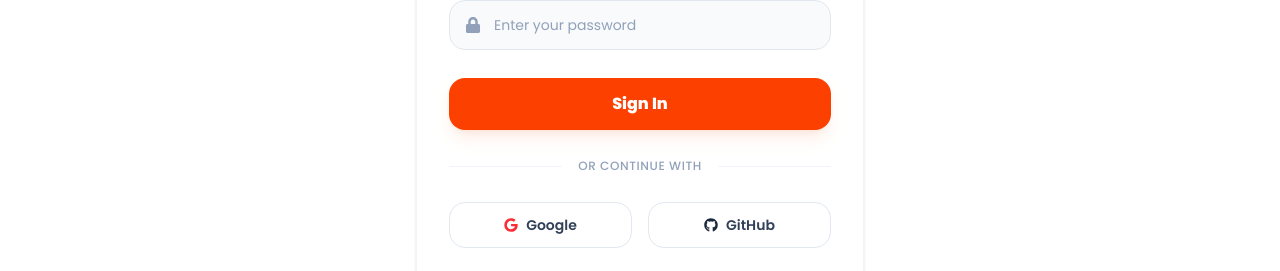
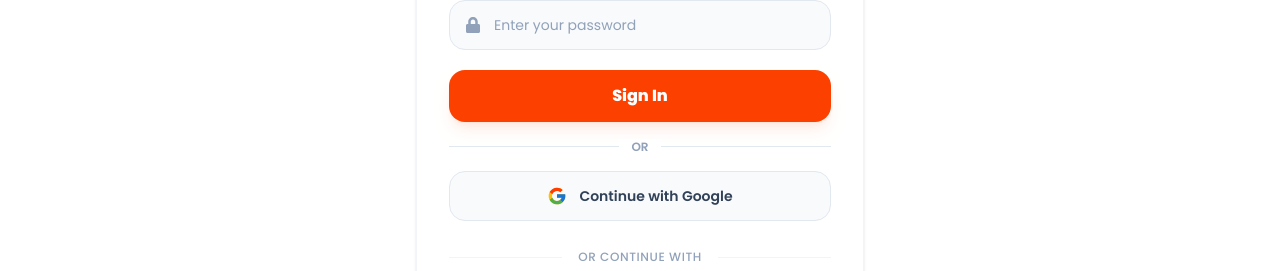
Before and after one commit to opunath26/my-hero-kidz, a Next.js app: page /login in a window 1280 px wide. Shown: the part 494-765 px from the top of the page. Built offline with nearby package versions, Linux system fonts and the light colour scheme; no server answers.

Commit message:
feat(auth): add loading spinner states for credential and google sign-in

```diff
--- a/src/components/auth/LoginForm.jsx
+++ b/src/components/auth/LoginForm.jsx
@@ -4,14 +4,19 @@ import React, { useState } from 'react';
 import Link from 'next/link';
 import { signIn } from 'next-auth/react';
 import { useRouter } from 'next/navigation';
-import { FaEnvelope, FaLock, FaCheckCircle } from 'react-icons/fa';
+import { FaEnvelope, FaLock, FaCheckCircle, FaSpinner } from 'react-icons/fa';
+import { FcGoogle } from 'react-icons/fc';
 
 const LoginForm = () => {
     const [loading, setLoading] = useState(false);
+    const [googleLoading, setGoogleLoading] = useState(false);
     const [error, setError] = useState("");
     const [showSuccessToast, setShowSuccessToast] = useState(false);
     const router = useRouter();
 
+    const isAnyLoading = loading || googleLoading || showSuccessToast;
+
+    // Email/Password Login
     const handleLogin = async (e) => {
         e.preventDefault();
         setLoading(true);
@@ -40,9 +45,21 @@ const LoginForm = () => {
         }
     };
 
+    // Google Login Handler
+    const handleGoogleLogin = async () => {
+        setGoogleLoading(true);
+        setError("");
+        try {
+            await signIn("google", { callbackUrl: "/" });
+        } catch (err) {
+            setGoogleLoading(false);
+            setError("Google sign-in failed. Please try again.");
+        }
+    };
+
     return (
         <div className="relative w-full">
-            {/*  Top Animated Success Toast / Popup */}
+            {/* Top Animated Success Toast */}
             {showSuccessToast && (
                 <div className="top-5 right-5 left-5 z-50 fixed flex justify-center items-center animate-bounce pointer-events-none">
                     <div className="flex items-center gap-3 bg-slate-900/90 shadow-2xl backdrop-blur-md px-5 py-3.5 border border-emerald-500/30 rounded-2xl text-white">
@@ -62,6 +79,7 @@ const LoginForm = () => {
                     </div>
                 )}
 
+                {/* Email Input */}
                 <div className="space-y-1">
                     <label className="font-semibold text-slate-700 text-sm">Email Address</label>
                     <div className="relative flex items-center">
@@ -70,12 +88,14 @@ const LoginForm = () => {
                             name="email"
                             type="email"
                             placeholder="Enter your email"
-                            className="bg-slate-50 focus:bg-white py-3.5 pr-4 pl-11 border border-slate-200 focus:border-primary rounded-2xl focus:outline-none w-full text-slate-800 text-sm transition-all placeholder-slate-400"
+                            disabled={isAnyLoading}
+                            className="bg-slate-50 focus:bg-white disabled:opacity-60 py-3.5 pr-4 pl-11 border border-slate-200 focus:border-primary rounded-2xl focus:outline-none w-full text-slate-800 text-sm transition-all placeholder-slate-400"
                             required
                         />
                     </div>
                 </div>
 
+                {/* Password Input */}
                 <div className="space-y-1">
                     <div className="flex justify-between items-center">
                         <label className="font-semibold text-slate-700 text-sm">Password</label>
@@ -89,20 +109,59 @@ const LoginForm = () => {
                             name="password"
                             type="password"
                             placeholder="Enter your password"
-                            className="bg-slate-50 focus:bg-white py-3.5 pr-4 pl-11 border border-slate-200 focus:border-primary rounded-2xl focus:outline-none w-full text-slate-800 text-sm transition-all placeholder-slate-400"
+                            disabled={isAnyLoading}
+                            className="bg-slate-50 focus:bg-white disabled:opacity-60 py-3.5 pr-4 pl-11 border border-slate-200 focus:border-primary rounded-2xl focus:outline-none w-full text-slate-800 text-sm transition-all placeholder-slate-400"
                             required
                         />
                     </div>
                 </div>
 
+                {/* Submit Button */}
                 <button
                     type="submit"
-                    disabled={loading || showSuccessToast}
-                    className="bg-primary hover:bg-primary/90 disabled:opacity-50 shadow-lg shadow-primary/10 mt-2 py-3.5 rounded-2xl w-full font-bold text-white text-base active:scale-[0.98] transition-all"
+                    disabled={isAnyLoading}
+                    className="flex justify-center items-center gap-2 bg-primary hover:bg-primary/90 disabled:opacity-60 shadow-lg shadow-primary/10 mt-2 py-3.5 rounded-2xl w-full font-bold text-white text-base active:scale-[0.98] transition-all cursor-pointer disabled:cursor-not-allowed"
                 >
-                    {loading ? "Signing in..." : showSuccessToast ? "Success!" : "Sign In"}
+                    {loading ? (
+                        <>
+                            <FaSpinner className="text-lg animate-spin" />
+                            <span>Signing in...</span>
+                        </>
+                    ) : showSuccessToast ? (
+                        "Success!"
+                    ) : (
+                        "Sign In"
+                    )}
                 </button>
             </form>
+
+            {/* Divider */}
+            <div className="relative flex justify-center items-center my-6">
+                <div className="border-slate-200 border-t w-full"></div>
+                <span className="top-1/2 absolute bg-white px-3 font-semibold text-slate-400 text-xs -translate-y-1/2">
+                    OR
+                </span>
+            </div>
+
+            {/* Google Sign In Button */}
+            <button
+                type="button"
+                onClick={handleGoogleLogin}
+                disabled={isAnyLoading}
+                className="flex justify-center items-center gap-3 bg-slate-50 hover:bg-slate-100 disabled:opacity-60 py-3.5 border border-slate-200 rounded-2xl w-full font-semibold text-slate-700 text-sm active:scale-[0.98] transition-all cursor-pointer disabled:cursor-not-allowed"
+            >
+                {googleLoading ? (
+                    <>
+                        <FaSpinner className="text-primary text-lg animate-spin" />
+                        <span>Connecting to Google...</span>
+                    </>
+                ) : (
+                    <>
+                        <FcGoogle className="text-xl" />
+                        <span>Continue with Google</span>
+                    </>
+                )}
+            </button>
         </div>
     );
 };
```
